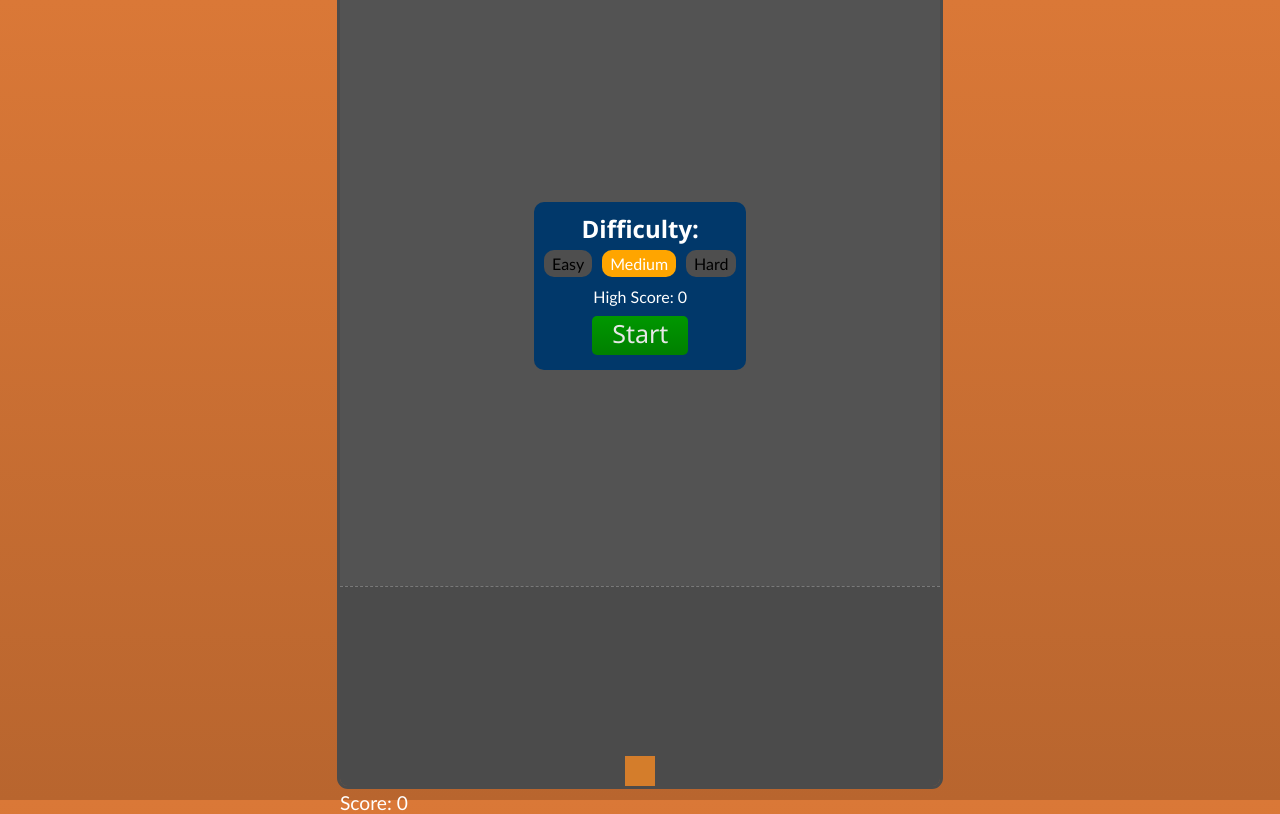
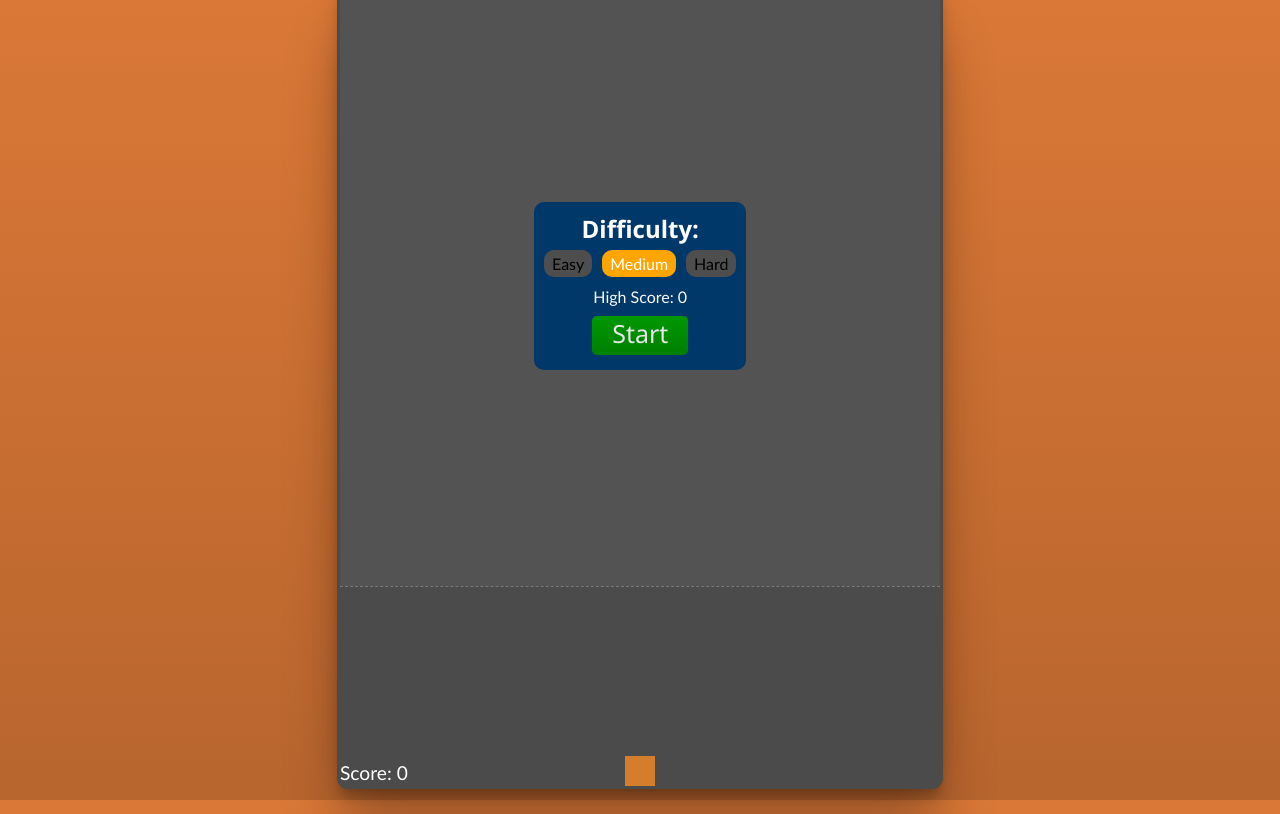
Before and after one commit to bendik-bruun-olsen/Cubedash, a plain HTML site: page index.html in a window 1280 px wide. Drawn offline with Linux system fonts and the light colour scheme.

Commit message:
Moved pos of score counter

```diff
--- a/style.css
+++ b/style.css
@@ -36,6 +36,9 @@ h2 {
 #score {
     color: white;
     font-size: 1.2rem;
+    /* z-index: 1; */
+    position: relative;
+    top: -1.9rem;
 }
 
 #score-container {
@@ -53,6 +56,7 @@ h2 {
     min-height: 300px;
     overflow: hidden;
     border-radius: 8px;
+    box-shadow: rgba(0, 0, 0, 0.25) 0px 54px 55px, rgba(0, 0, 0, 0.12) 0px -12px 30px, rgba(0, 0, 0, 0.12) 0px 4px 6px, rgba(0, 0, 0, 0.17) 0px 12px 13px, rgba(0, 0, 0, 0.09) 0px -3px 5px;
 }
 
 #container {
```
